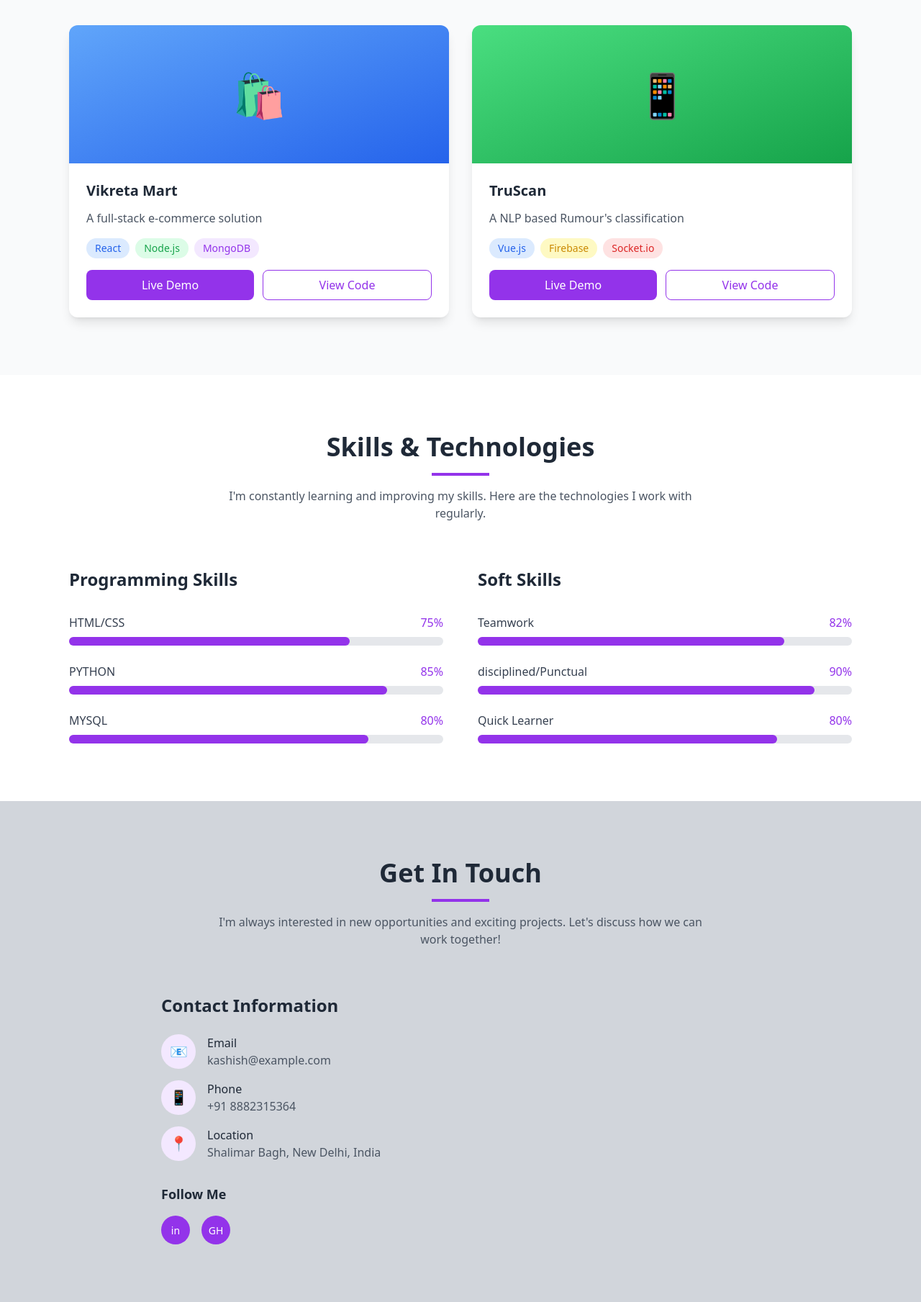
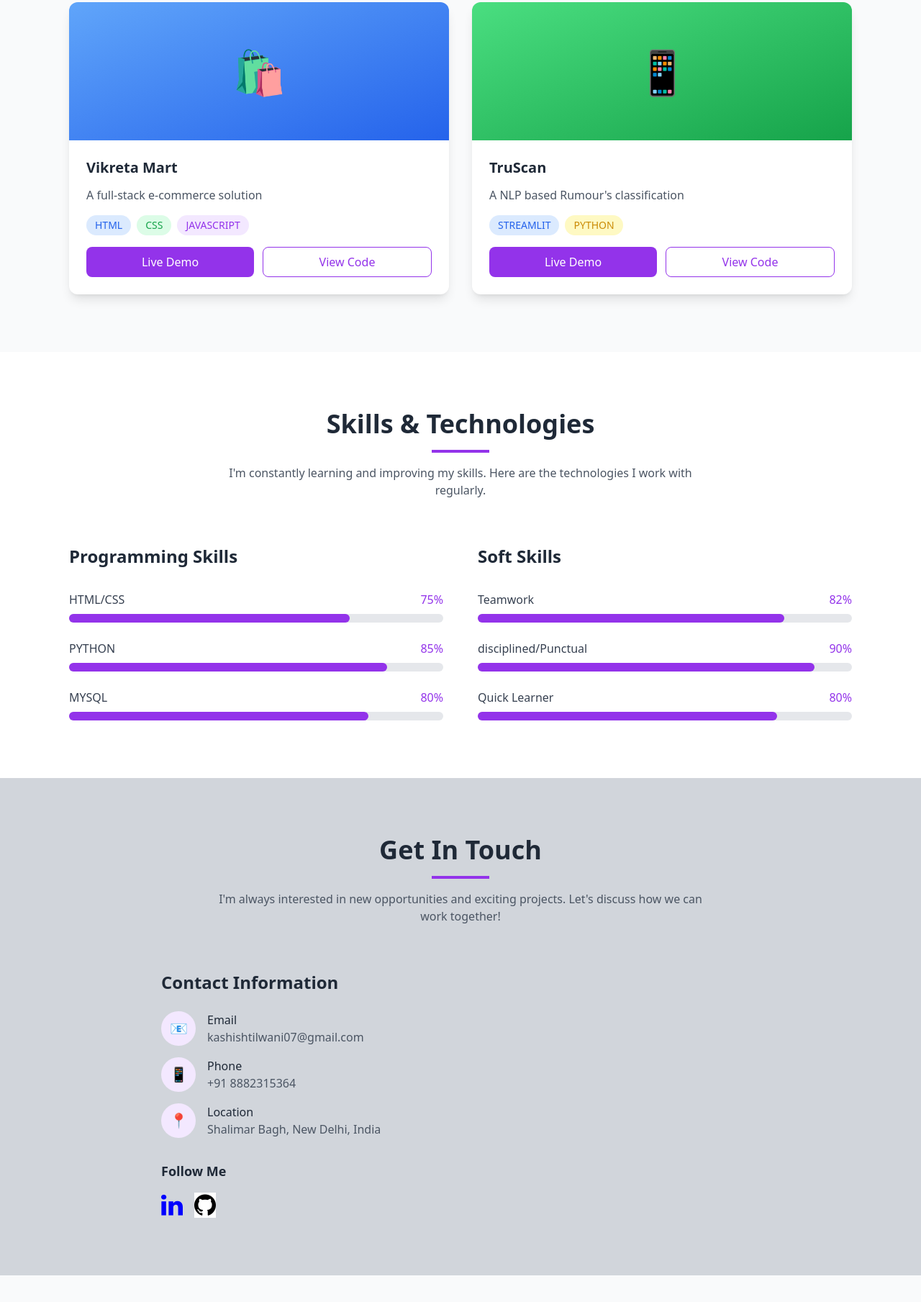
Before and after one commit to Kashish-Dseu/MyPortfoilo, a plain HTML site: page index.html in a window 1280 px wide. Shown: the part 2621-4430 px from the top of the page at 72% size. After the commit the page ends 4393 px from the top, so only its background shows below. Drawn offline with nearby package versions, Linux system fonts and the light colour scheme.

Commit message:
Update index.html

```diff
--- a/index.html
+++ b/index.html
@@ -5,6 +5,7 @@
     <meta name="viewport" content="width=device-width, initial-scale=1.0">
     <title>Kashish Tikwani - Portfolio</title>
     <script src="https://cdn.tailwindcss.com"></script>
+    <link rel="stylesheet" href="https://cdnjs.cloudflare.com/ajax/libs/font-awesome/4.7.0/css/font-awesome.min.css">
     <style>
         body {
             box-sizing: border-box;
@@ -72,7 +73,6 @@
         </div>
     </nav>
 
-    <!-- Hero Section -->
     <section id="home" class="gradient-bg min-h-full flex items-center justify-center text-white pt-16">
         <div class="max-w-4xl mx-auto px-4 sm:px-6 lg:px-8 text-center py-20">
             <div class="fade-in-up">
@@ -245,7 +245,6 @@
                                 <div class="flex-1">
                                     <h4 class="text-lg font-semibold mb-2">AWS Artificial Intelligence Practitioner Learning Plan</h4>
                                     <p class="text-green-600 font-medium mb-2">Amazon Web Services (AWS)</p>
-                                    <p class="text-gray-500 text-sm mb-3">Issued: June 2022</p>
                                     <p class="text-gray-600 text-sm">Professional-level certification demonstrating expertise in Artificial Intelligence on AWS.</p>
                                 </div>
                                 <div class="ml-4">
@@ -285,9 +284,9 @@
                             A full-stack e-commerce solution
                         </p>
                         <div class="flex flex-wrap gap-2 mb-4">
-                            <span class="px-3 py-1 bg-blue-100 text-blue-600 rounded-full text-sm">React</span>
-                            <span class="px-3 py-1 bg-green-100 text-green-600 rounded-full text-sm">Node.js</span>
-                            <span class="px-3 py-1 bg-purple-100 text-purple-600 rounded-full text-sm">MongoDB</span>
+                            <span class="px-3 py-1 bg-blue-100 text-blue-600 rounded-full text-sm">HTML</span>
+                            <span class="px-3 py-1 bg-green-100 text-green-600 rounded-full text-sm">CSS</span>
+                            <span class="px-3 py-1 bg-purple-100 text-purple-600 rounded-full text-sm">JAVASCRIPT</span>
                         </div>
                         <div class="flex gap-3">
                             <button class="flex-1 bg-purple-600 text-white py-2 px-4 rounded-lg hover:bg-purple-700 transition-colors">
@@ -311,9 +310,8 @@
                             A NLP based Rumour's classification
                         </p>
                         <div class="flex flex-wrap gap-2 mb-4">
-                            <span class="px-3 py-1 bg-blue-100 text-blue-600 rounded-full text-sm">Vue.js</span>
-                            <span class="px-3 py-1 bg-yellow-100 text-yellow-600 rounded-full text-sm">Firebase</span>
-                            <span class="px-3 py-1 bg-red-100 text-red-600 rounded-full text-sm">Socket.io</span>
+                            <span class="px-3 py-1 bg-blue-100 text-blue-600 rounded-full text-sm">STREAMLIT</span>
+                            <span class="px-3 py-1 bg-yellow-100 text-yellow-600 rounded-full text-sm">PYTHON</span>
                         </div>
                         <div class="flex gap-3">
                             <button class="flex-1 bg-purple-600 text-white py-2 px-4 rounded-lg hover:bg-purple-700 transition-colors">
@@ -428,7 +426,7 @@
                             </div>
                             <div>
                                 <div class="font-medium text-gray-800">Email</div>
-                                <div class="text-gray-600">kashish@example.com</div>
+                                <div class="text-gray-600">kashishtilwani07@gmail.com</div>
                             </div>
                         </div>
                         <div class="flex items-center">
@@ -453,12 +451,8 @@
                     <div class="mt-8">
                         <h4 class="text-lg font-semibold mb-4 text-gray-800">Follow Me</h4>
                         <div class="flex space-x-4">
-                            <button class="w-10 h-10 bg-purple-600 text-white rounded-full hover:bg-purple-700 transition-colors">
-                                <a href="https://www.linkedin.com/in/kashish-tilwani-40a5672a8" span class="text-sm">in</span></a>
-                            </button>
-                            <button class="w-10 h-10 bg-purple-600 text-white rounded-full hover:bg-purple-700 transition-colors">
-                                <a href="https://github.com/Kashish-Dseu"> <span class="text-sm">GH</span> </a>
-                            </button>
+                            <a href="https://www.linkedin.com/in/kashish-tilwani-40a5672a8" class="fa fa-linkedin" style="font-size:35px;color:blue"></a>
+                            <a href="https://github.com/Kashish-Dseu" class="fa fa-github" style="font-size:35px;color:black;background: white"></a>
                         </div>
                     </div>
               </div>
```
